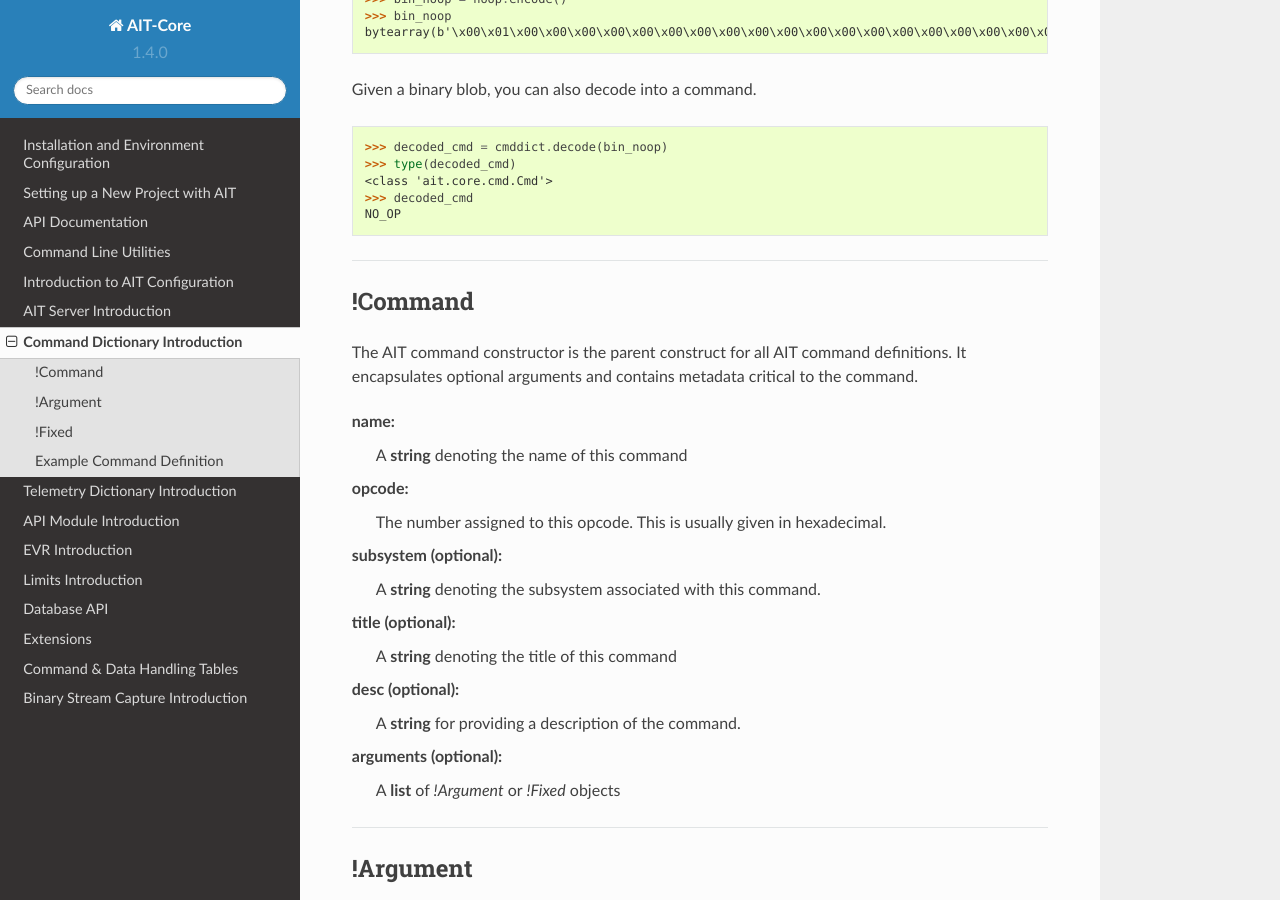
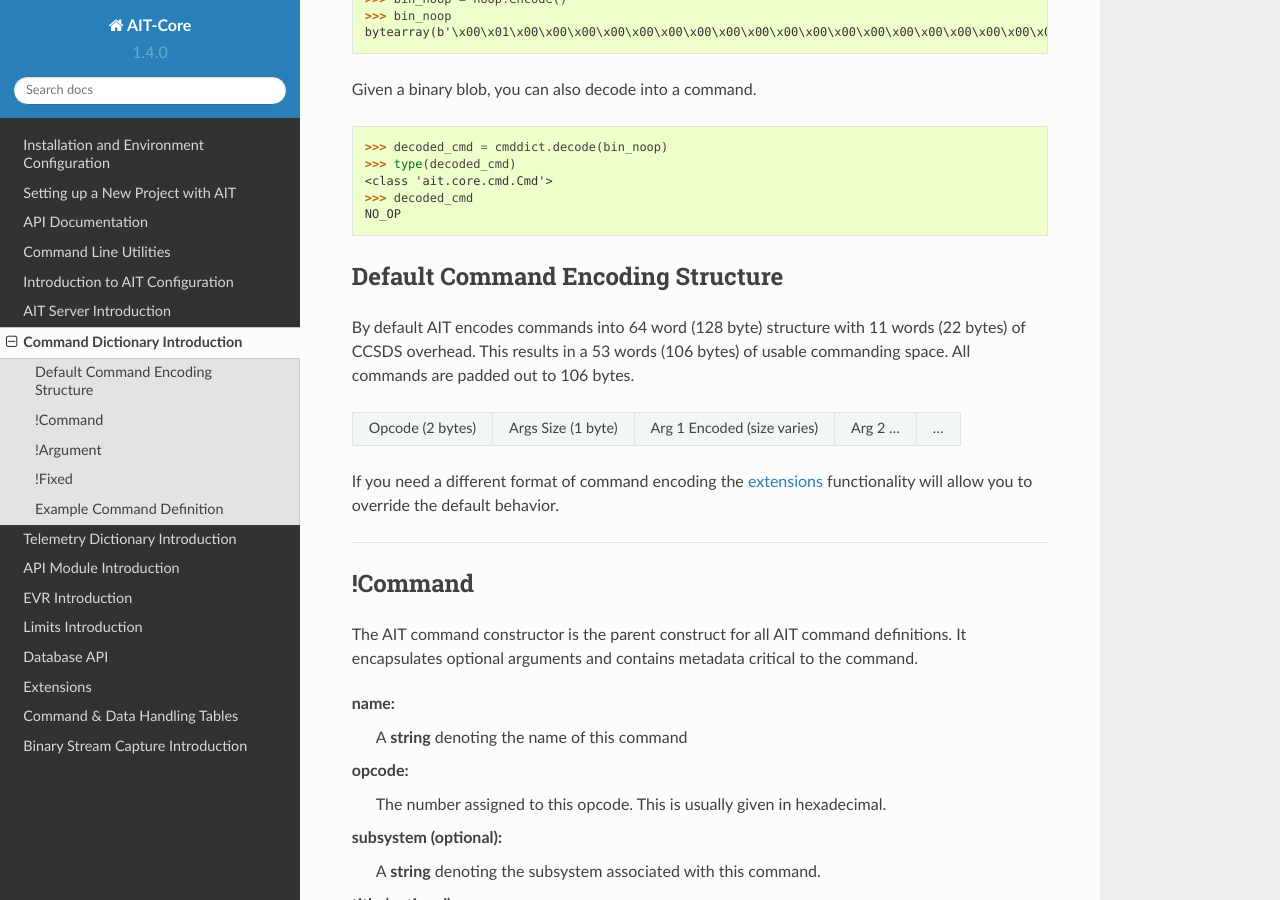
Before and after one commit to NASA-AMMOS/AIT-Core, a Sphinx documentation site: the page built from doc/source/command_intro.rst, in a window 1280 px wide and 900 px high, scrolled down 1892 px. Built offline with Sphinx 7.4.7 and the Read the Docs theme 2.0.0, drawn with Linux system fonts in a browser that asks for light colours.

Commit message:
Issue #99 - Add documentation about default command encoding format

```diff
--- a/doc/source/command_intro.rst
+++ b/doc/source/command_intro.rst
@@ -96,6 +96,17 @@ Given a binary blob, you can also decode into a command.
     <class 'ait.core.cmd.Cmd'>
     >>> decoded_cmd
     NO_OP
+
+Default Command Encoding Structure
+----------------------------------
+
+By default AIT encodes commands into 64 word (128 byte) structure with 11 words (22 bytes) of CCSDS overhead. This results in a 53 words (106 bytes) of usable commanding space. All commands are padded out to 106 bytes.
+
++------------------+--------------------+-----------------------------+-----------+-----+
+| Opcode (2 bytes) | Args Size (1 byte) | Arg 1 Encoded (size varies) | Arg 2 ... | ... |
++------------------+--------------------+-----------------------------+-----------+-----+
+
+If you need a different format of command encoding the `extensions <extensions.html>`_ functionality will allow you to override the default behavior.
 
 
 ----
```
